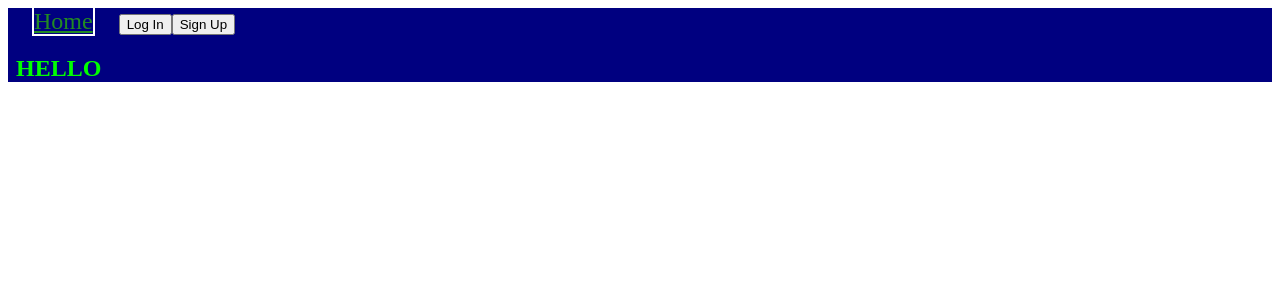
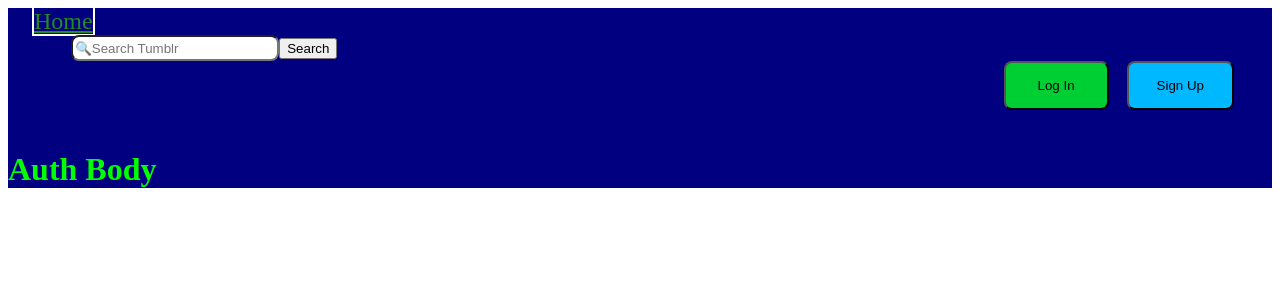
Before and after one commit to moris96/group-tumblr, a React (Create React App) app: page / in a window 1280 px wide. Shown: the top 300 px of the page. Built offline with nearby package versions, Linux system fonts and the light colour scheme; no server answers.

Commit message:
working on AuthBar

```diff
--- /dev/null
+++ b/src/components/AuthBar/AuthBar.js
@@ -0,0 +1,22 @@
+import Popup from "reactjs-popup";
+import SignUpPage from "../../pages/AuthPage/SignupPage"
+import LoginPage from "../../pages/AuthPage/LoginPage"
+import styles from "../AuthBar/AuthBar.module.scss"
+
+export default function AuthBar (props) {
+  return (
+    <section className={styles.authBtns}>
+      <Popup trigger={<button className={styles.logIn}>Log In</button>}
+      modal
+      nested
+      >
+      {<LoginPage setUser={props.setUser} />}
+      </Popup>
+      <Popup trigger={<button className={styles.signUp}>Sign Up</button>}
+      modal
+      nested
+      >{<SignUpPage setUser={props.setUser} />}
+      </Popup>
+    </section>
+  )
+}
--- /dev/null
+++ b/src/components/AuthBar/AuthBar.module.scss
@@ -0,0 +1,25 @@
+.authBtns {
+  display: flex;
+  justify-content: end;
+  margin-right: 20px;
+}
+
+.logIn {
+  margin: 0 18px 20px 0;
+  background-color: #00cf34;
+  color: black;
+  padding: 15px 32px;
+  text-align: center;
+  text-decoration: none;
+  border-radius: 8px;
+}
+
+.signUp {
+  margin: 0 18px 20px 0;
+  background-color: #00b8ff;
+  color: black;
+  padding: 15px 28px;
+  text-align: center;
+  text-decoration: none;
+  border-radius: 8px;
+}
--- /dev/null
+++ b/src/components/AuthBody/AuthBody.js
@@ -0,0 +1,8 @@
+
+
+export default function AuthBody () {
+
+  return (
+    <h1>Auth Body</h1>
+  )
+}
--- a/src/pages/AuthPage/AuthPage.js
+++ b/src/pages/AuthPage/AuthPage.js
@@ -3,30 +3,31 @@ import SignUpPage from "./SignupPage"
 import LoginPage from "./LoginPage"
 import { Link } from 'react-router-dom';
 import { useState, useEffect } from 'react';
-// import { Routes, Route } from "react-router-dom"
 import Popup from "reactjs-popup";
+import styles from "../AuthPage/AuthPage.module.scss"
+import AuthBody from "../../components/AuthBody/AuthBody";
+import AuthBar from "../../components/AuthBar/AuthBar";
+import SearchBar from "../../components/SearchBar/SearchBar";
 
 export default function AuthPage(props){
     return(
         <main id="Auth">
-            <nav>
             <Link to="/">Home</Link>
-            <Popup trigger={<button className="logIn">Log In</button>}
+            <SearchBar />
+            <section className={styles.authBtns}>
+                <Popup trigger={<button className={styles.logIn}>Log In</button>}
                 modal
                 nested
                 >
                 {<LoginPage setUser={props.setUser} />}
                 </Popup>
-            <Popup trigger={<button className="SignUp">Sign Up</button>}
+                <Popup trigger={<button className={styles.signUp}>Sign Up</button>}
                 modal
                 nested
                 >{<SignUpPage setUser={props.setUser} />}</Popup>
-            </nav>
-            <section>
-                <body>
-                    <h1>HELLO</h1>
-                </body>
             </section>
+            {/* <AuthBar setUser={setUser}/> */}
+            <AuthBody />
         </main>
     )
 }
--- /dev/null
+++ b/src/pages/AuthPage/AuthPage.module.scss
@@ -0,0 +1,25 @@
+.authBtns {
+  display: flex;
+  justify-content: end;
+  margin-right: 20px;
+}
+
+.logIn {
+  margin: 0 18px 20px 0;
+  background-color: #00cf34;
+  color: black;
+  padding: 15px 32px;
+  text-align: center;
+  text-decoration: none;
+  border-radius: 8px;
+}
+
+.signUp {
+  margin: 0 18px 20px 0;
+  background-color: #00b8ff;
+  color: black;
+  padding: 15px 28px;
+  text-align: center;
+  text-decoration: none;
+  border-radius: 8px;
+}
```
Also changed, not shown: src/components/AuthBody/AuthBody.module.scss (added). Lines whose indentation alone changed are shown as unchanged.
